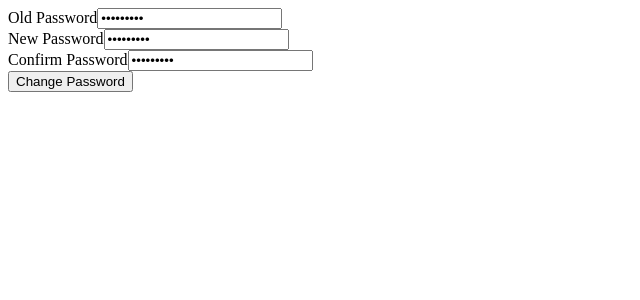
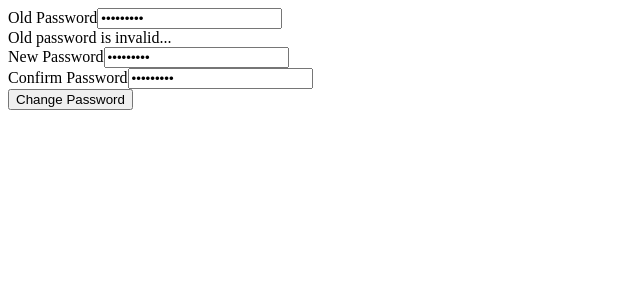
Before and after one commit to omarkarake/angular-mosh, an Angular app: page / in a window 1280 px wide. Both pictures are taken after typing "Sample123", "Sample123", "Sample123" into the empty fields and a click on the button "Change Password". Shown: the top 300 px of the page, without its empty margins (0-640 px from the left). Built offline with nearby package versions, Linux system fonts and the light colour scheme.

Commit message:
working on exercise1, async inputs validations

```diff
--- a/src/app/change-password/change-password.component.html
+++ b/src/app/change-password/change-password.component.html
@@ -4,6 +4,7 @@
     <input formControlName="oldPassword" type="password" />
     <div *ngIf="oldPassword?.touched && oldPassword?.invalid">
         <div *ngIf="oldPassword?.errors?.['required']">Old password is required</div>
+        <div *ngIf="oldPassword?.errors?.['invalidOldPassword']">Old password is invalid...</div>
     </div>
 </div>
 <div>
--- a/src/app/change-password/change-password.component.ts
+++ b/src/app/change-password/change-password.component.ts
@@ -1,5 +1,6 @@
 import { Component } from '@angular/core';
 import { FormBuilder, FormGroup, Validators } from '@angular/forms';
+import { PasswordValidators } from './password.validators';
 
 @Component({
   selector: 'app-change-password',
@@ -7,22 +8,26 @@ import { FormBuilder, FormGroup, Validators } from '@angular/forms';
   styleUrl: './change-password.component.css',
 })
 export class ChangePasswordComponent {
-  form:FormGroup;
-  constructor(fb:FormBuilder){
+  form: FormGroup;
+  constructor(fb: FormBuilder) {
     this.form = fb.group({
-      oldPassword: ['', Validators.required],
+      oldPassword: [
+        '',
+        Validators.required,
+        PasswordValidators.validOldPassword,
+      ],
       newPassword: ['', Validators.required],
       confirmPassword: ['', Validators.required],
-    })
+    });
   }
 
-  get oldPassword(){
-    return this.form.get('oldPassword')
+  get oldPassword() {
+    return this.form.get('oldPassword');
   }
-  get newPassword(){
-    return this.form.get('newPassword')
+  get newPassword() {
+    return this.form.get('newPassword');
   }
-  get confirmPassword(){
-    return this.form.get('confirmPassword')
+  get confirmPassword() {
+    return this.form.get('confirmPassword');
   }
 }
--- /dev/null
+++ b/src/app/change-password/password.validators.ts
@@ -0,0 +1,10 @@
+import { AbstractControl } from '@angular/forms';
+
+export class PasswordValidators {
+  static validOldPassword(control: AbstractControl) {
+    return new Promise((resolve) => {
+      if (control.value !== '1234') resolve({ invalidOldPassword: true });
+      else resolve(null);
+    });
+  }
+}
```
